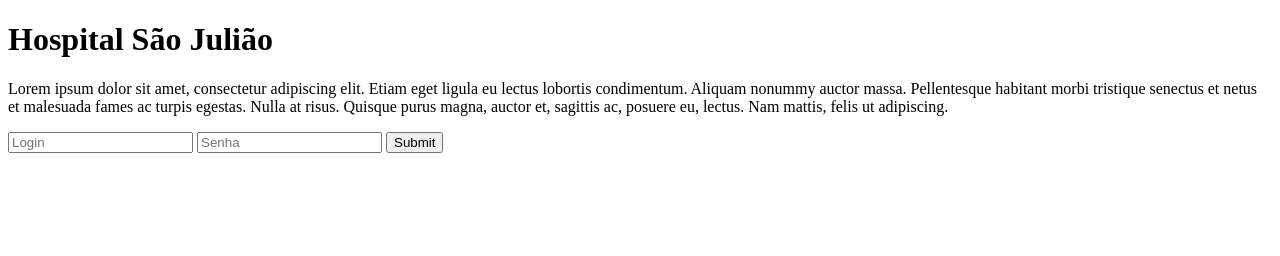
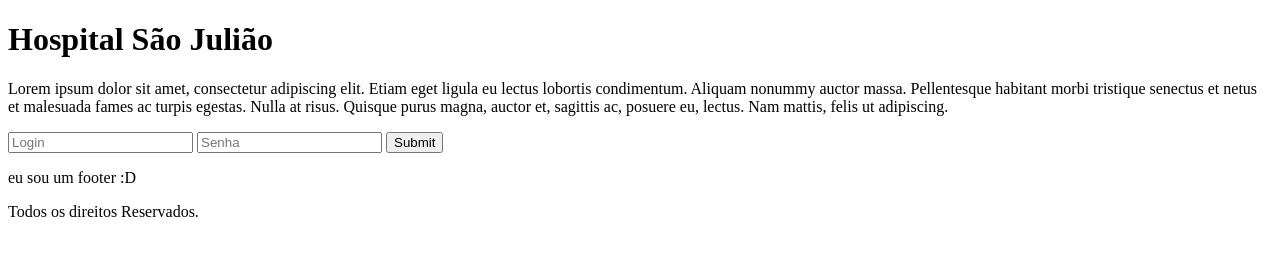
Before and after one commit to bycato/Projeto-de-Extens-o, a plain HTML site: page index.html in a window 1280 px wide. Drawn offline with Linux system fonts and the light colour scheme.

Commit message:
Criação do footer da branch 01 :D

```diff
--- a/index.html
+++ b/index.html
@@ -13,12 +13,17 @@
         Nulla at risus. Quisque purus magna, auctor et, sagittis ac, posuere eu, lectus. Nam mattis, felis ut adipiscing.
     </p>
 
-    <div>
+    <div id="form">
         <form action="">
             <input type="text" placeholder="Login">
             <input type="text" placeholder="Senha">
             <input type="submit" placeholder="Logar">
         </form>
     </div>
+
+    <footer>
+        <p>eu sou um footer :D</p>
+        <P>Todos os direitos Reservados.</P>
+    </footer>
 </body>
 </html>
```
